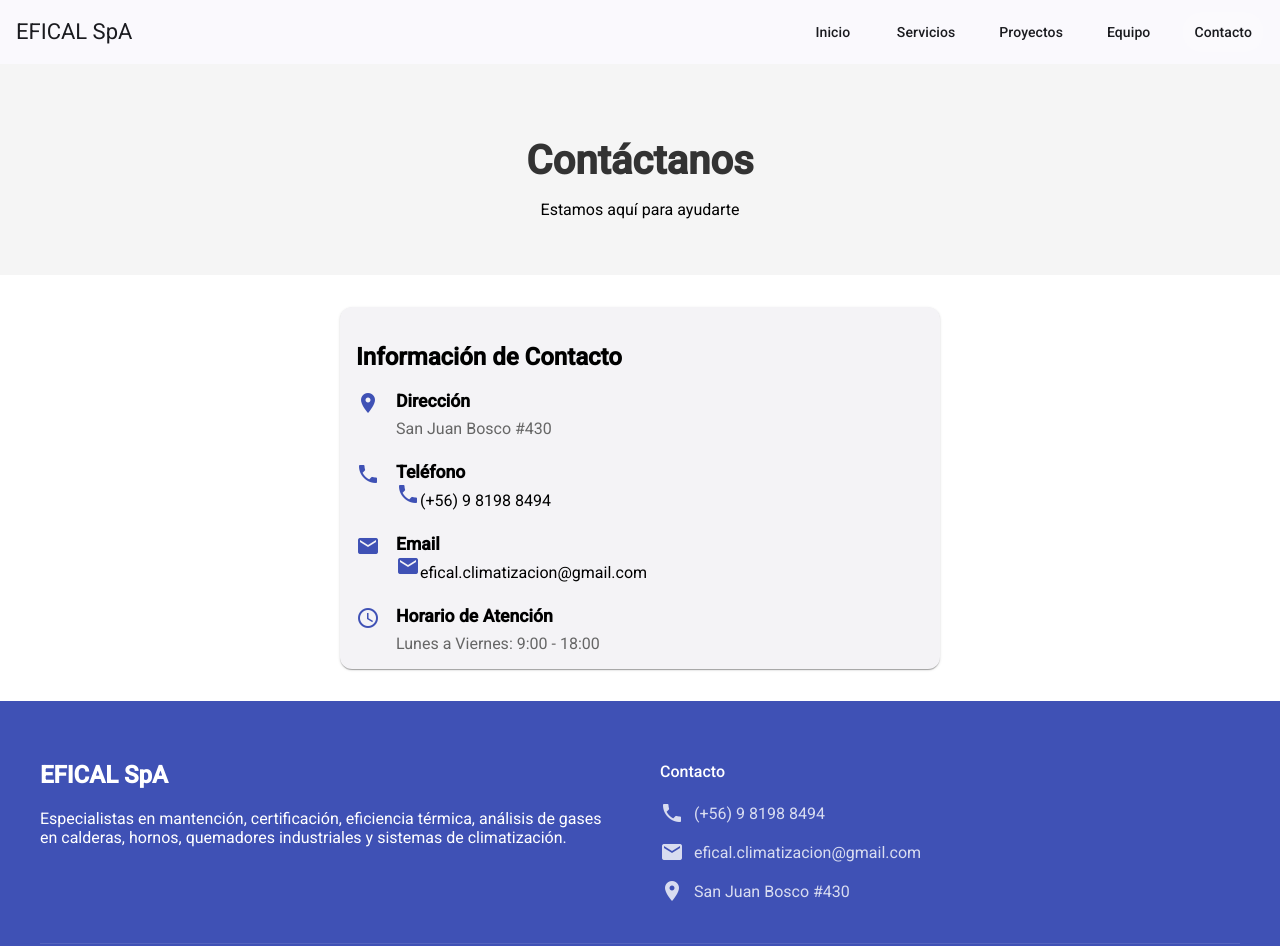
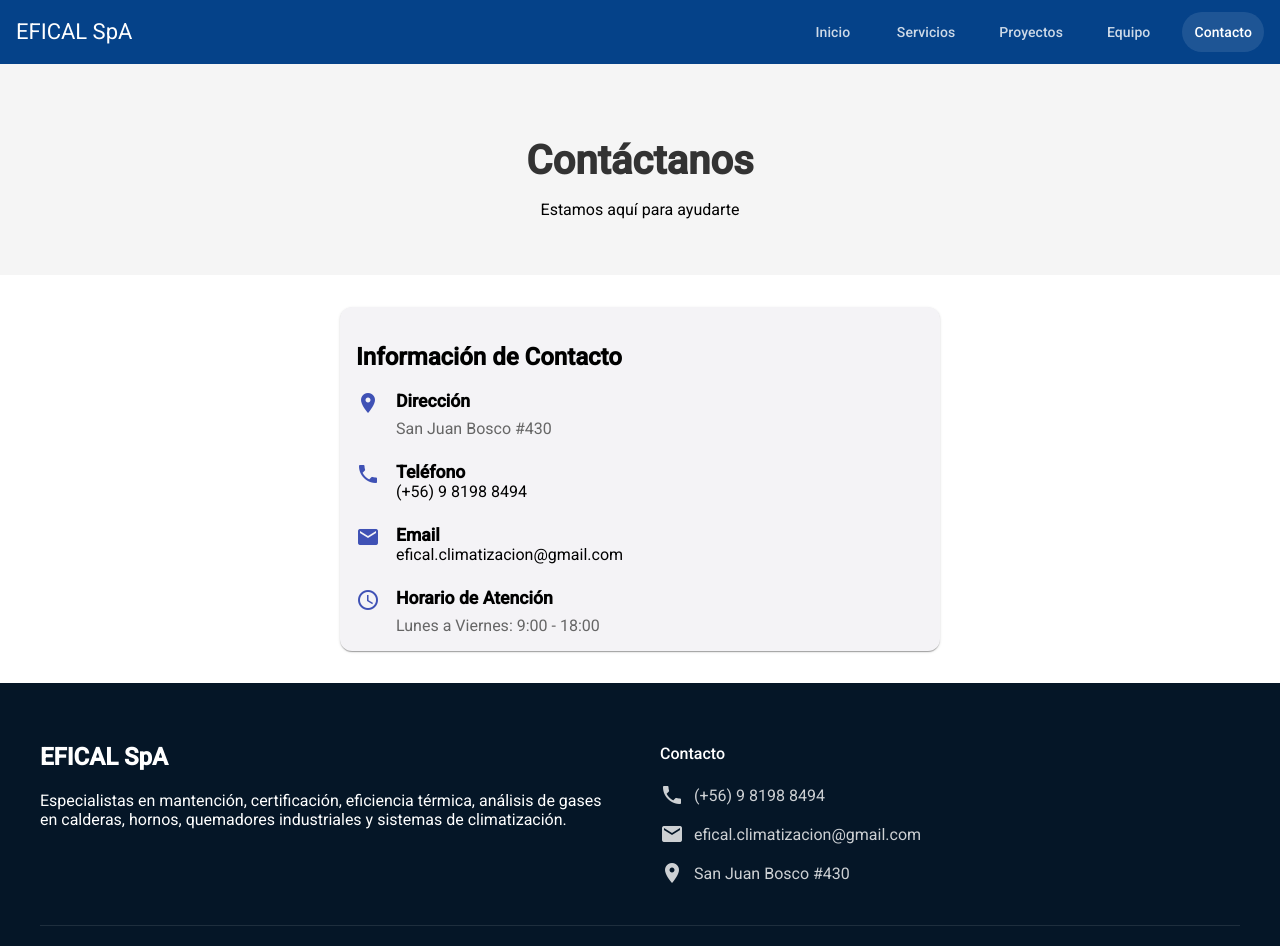
Before and after one commit to aforuboiafk/efical-spa, an Angular app: page /contacto in a window 1280 px wide. Shown: the top 946 px of the page. Built offline with nearby package versions, Linux system fonts and the light colour scheme.

Commit message:
ajustes menores estilos

```diff
--- a/src/app/components/contacto/contacto.component.html
+++ b/src/app/components/contacto/contacto.component.html
@@ -24,7 +24,6 @@
             <div>
               <h3>Teléfono</h3>
               <a href="tel:+56981988494">
-                <mat-icon>phone</mat-icon>
                 <span>(+56) 9 8198 8494</span>
               </a>
             </div>
@@ -35,7 +34,6 @@
             <div>
               <h3>Email</h3>
               <a href="mailto:efical.climatizacion@gmail.com">
-                <mat-icon>email</mat-icon>
                 <span>efical.climatizacion&#64;gmail.com</span>
               </a>
             </div>
--- a/src/app/components/footer/footer.component.css
+++ b/src/app/components/footer/footer.component.css
@@ -1,6 +1,5 @@
 .footer-container {
   width: 100%;
-  background-color: #3f51b5;
   color: white;
 }
 
--- a/src/app/components/footer/footer.component.html
+++ b/src/app/components/footer/footer.component.html
@@ -1,4 +1,4 @@
-<div class="footer-container">
+<div class="footer-container bg-dark-blue">
   <div class="footer-wrapper">
     <div class="footer-content">
       <div class="footer-section">
--- a/src/app/components/header/header.component.css
+++ b/src/app/components/header/header.component.css
@@ -13,6 +13,7 @@
 
 .mobile-menu {
   display: none;
+  color: white;
 }
 
 @media (max-width: 768px) {
@@ -24,3 +25,22 @@
     display: block;
   }
 }
+
+.mat-toolbar {
+  background-color: #054289;
+  color: white;
+}
+
+.nav-links a {
+  color: white;
+  opacity: 0.8;
+  transition: opacity 0.3s;
+}
+
+.nav-links a:hover {
+  opacity: 1;
+}
+
+.nav-links a.active {
+  opacity: 1;
+}
--- a/src/app/components/header/header.component.html
+++ b/src/app/components/header/header.component.html
@@ -1,4 +1,4 @@
-<mat-toolbar color="primary">
+<mat-toolbar class="bg-blue text-white" color="primary">
   <mat-toolbar-row>
     <span>EFICAL SpA</span>
     <span class="spacer"></span>
--- a/src/styles.css
+++ b/src/styles.css
@@ -2,3 +2,26 @@
 
 html, body { height: 100%; }
 body { margin: 0; font-family: Roboto, "Helvetica Neue", sans-serif; }
+.bg-blue{
+    background-color: #054289!important;
+}
+
+.bg-gray{
+    background-color: #bbbdc7;
+}
+
+.bg-dark-blue{
+    background-color: #051627;
+}
+
+.color-blue{
+    color: #054289;
+}
+
+.color-gray{
+    color: #bbbdc7;
+}
+
+.color-dark-blue{
+    color: #051627;
+}
```
